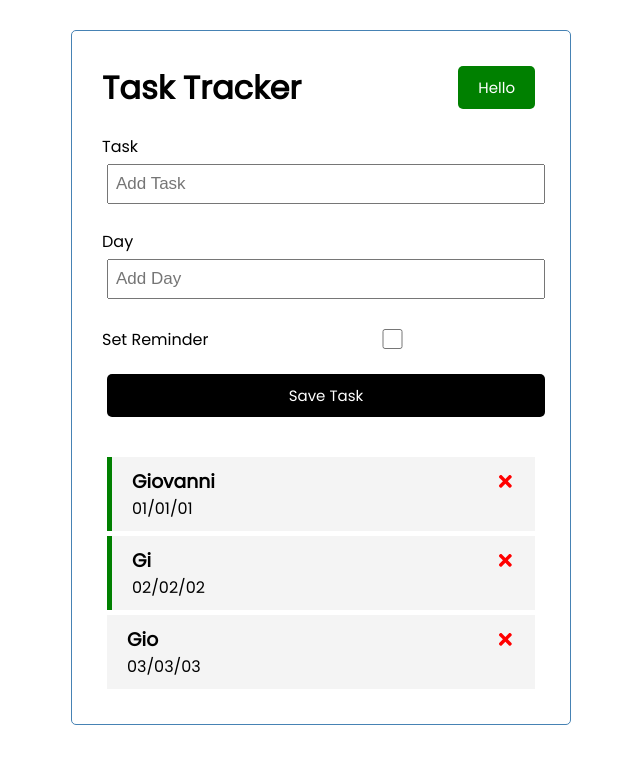
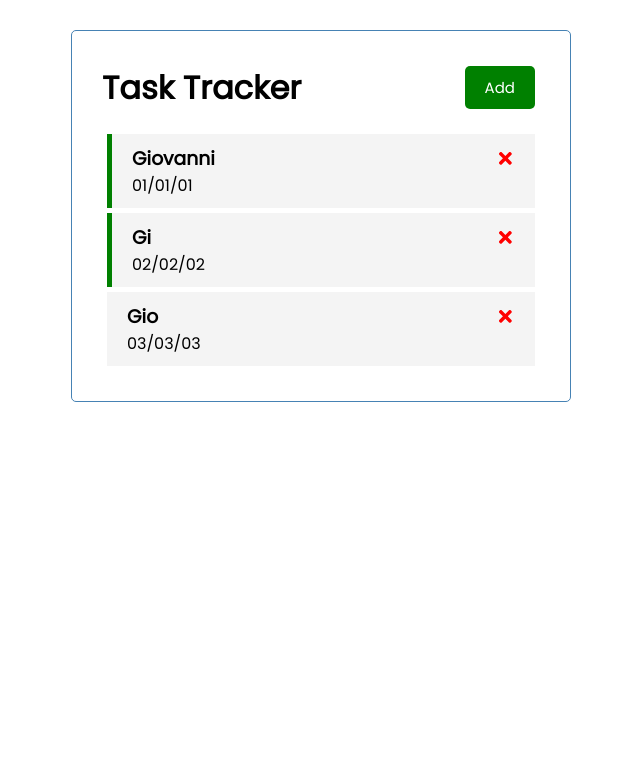
Before and after one commit to gbertao/React-Lab, a React (Create React App) app in the folder tracker-app/: page / in a window 1280 px wide. Shown: the top 764 px of the page, without its empty margins (319-959 px from the left). Built offline with nearby package versions, Linux system fonts and the light colour scheme.

Commit message:
Show/Hide form

```diff
--- a/tracker-app/src/App.js
+++ b/tracker-app/src/App.js
@@ -4,6 +4,7 @@
 import AddTask from './components/AddTask'
 
 function App() {
+  const [showAdd, setShowAdd] = useState(false)
   const [tasks, setTasks] = useState([
     {
       id:1,
@@ -51,8 +52,8 @@
 
   return (
     <div className="container">
-      <Header />
-      <AddTask onAdd={addTask}/>
+      <Header onAdd={() => setShowAdd(!showAdd)} showAdd={showAdd}/>
+      {showAdd && <AddTask onAdd={addTask}/>}
       {tasks.length > 0 ? (
         <Tasks tasks={tasks} onToggle={toggleReminder} onDelete={deleteTask}/>
       ) : (
--- a/tracker-app/src/components/Header.js
+++ b/tracker-app/src/components/Header.js
@@ -1,15 +1,14 @@
 import PropTypes from 'prop-types'
 import Button from './Button'
 
-const Header = ({ title }) => {
-  const onClick = () => {
-    console.log('Clicked')
-  }
-
+const Header = ({ title, onAdd, showAdd }) => {
   return (
     <header className='header'>
       <h1>{title}</h1>
-      <Button color='green' text='Hello' onClick={onClick}/>
+      <Button
+        color={showAdd ? 'red' : 'green'}
+        text={showAdd ? 'Close' : 'Add'} onClick={onAdd}
+      />
     </header>
   )
 }
```
